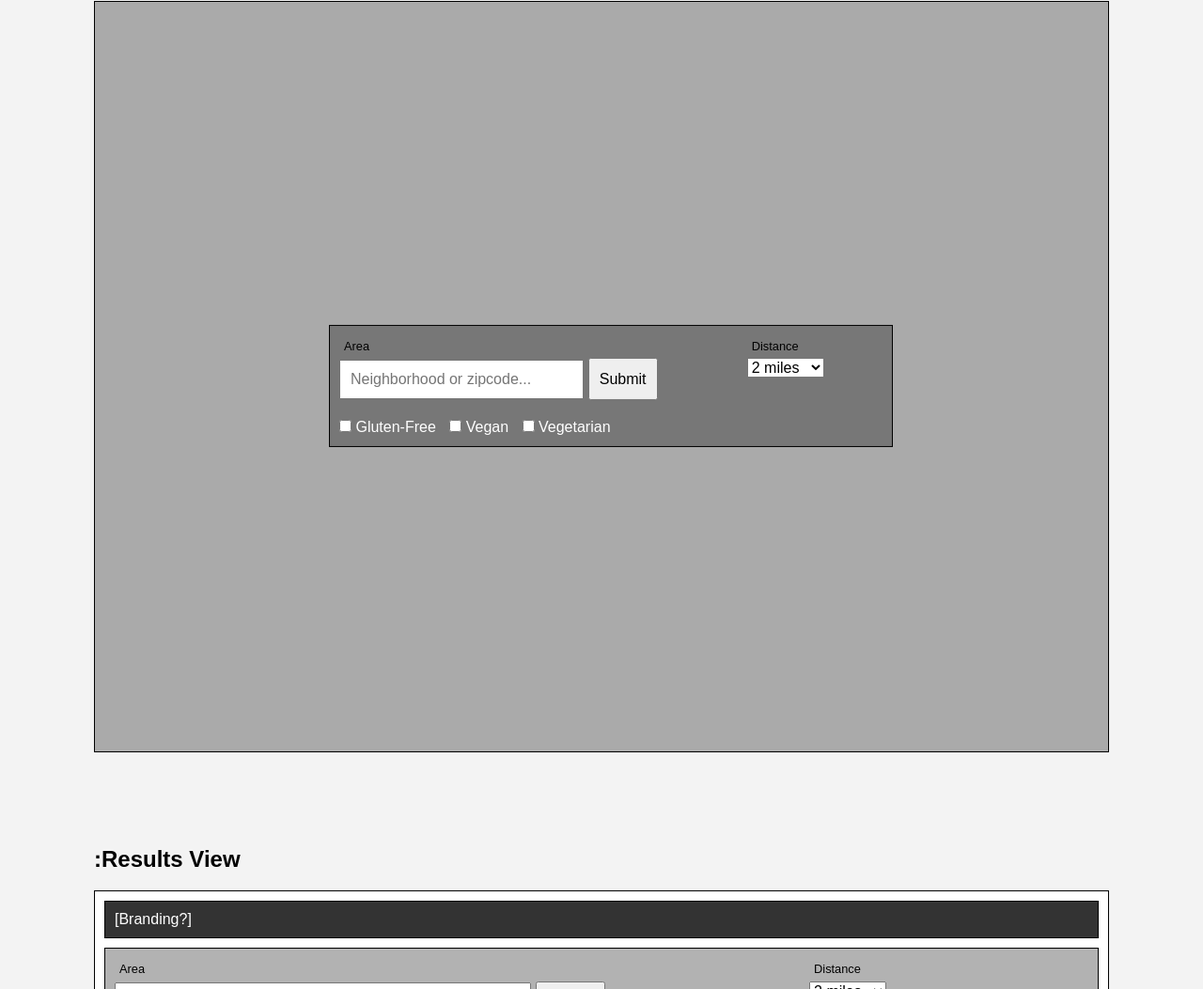
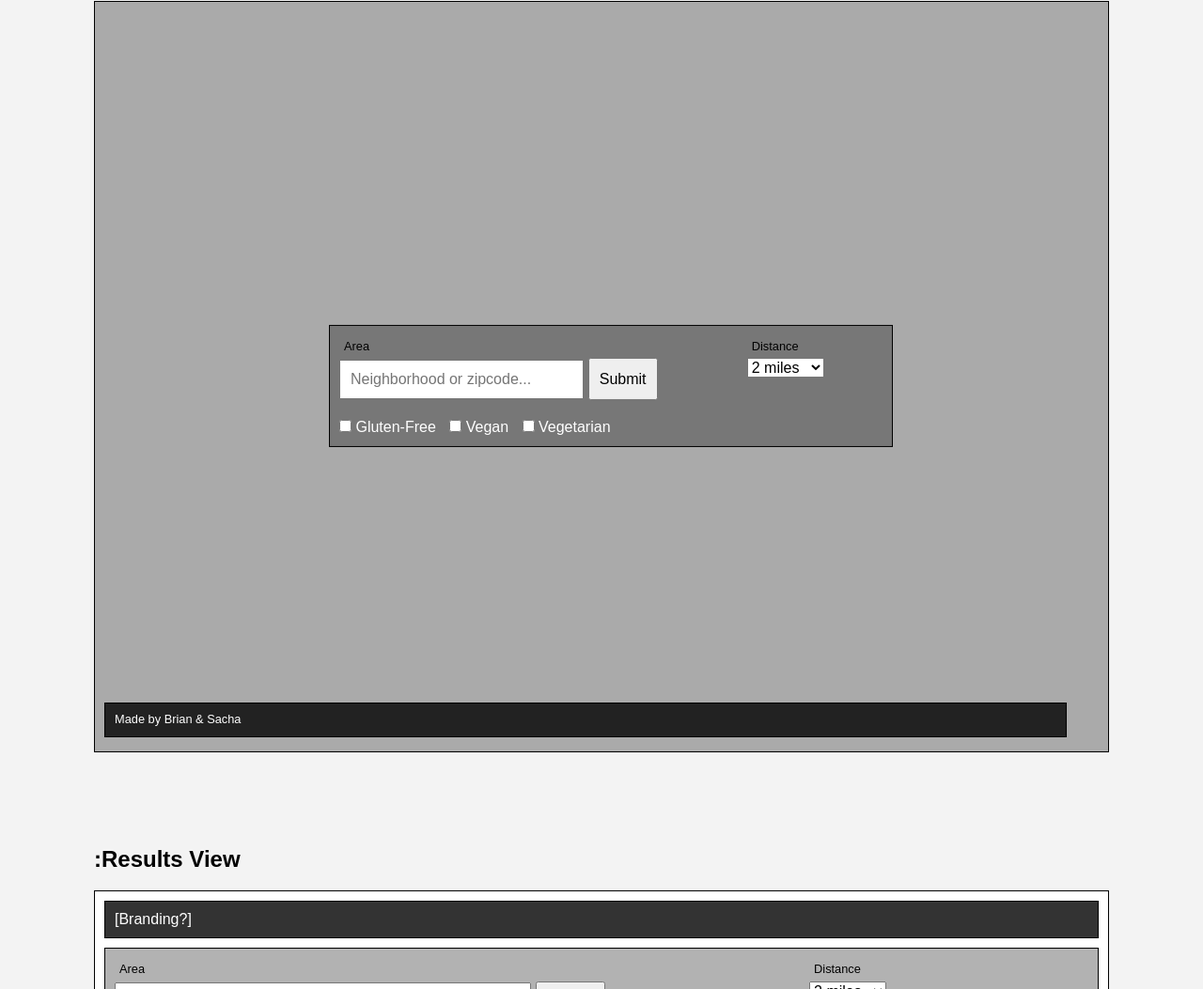
Before and after one commit to bmbachow/VVGies, a plain HTML site: page greybox-sacha/g-index.html in a window 1280 px wide. Shown: the part 47-1100 px from the top of the page at 94% size. Drawn offline with nearby package versions, Linux system fonts and the light colour scheme.

Commit message:
added footer to root greybox view.

```diff
--- a/greybox-sacha/g-index.html
+++ b/greybox-sacha/g-index.html
@@ -55,6 +55,8 @@
         </div>
 
       </nav>
+
+      <footer>Made by Brian & Sacha</footer>
 
     </section>
 
--- a/greybox-sacha/g-main.css
+++ b/greybox-sacha/g-main.css
@@ -124,6 +124,12 @@ main .view-root {
   color: white;
 }
 
+.view-root footer {
+  position: absolute;
+  width: 95%;
+  bottom: 5px;
+}
+
 
 /*/ SORTBAR ////////////////////////////////////////*/
 
```
